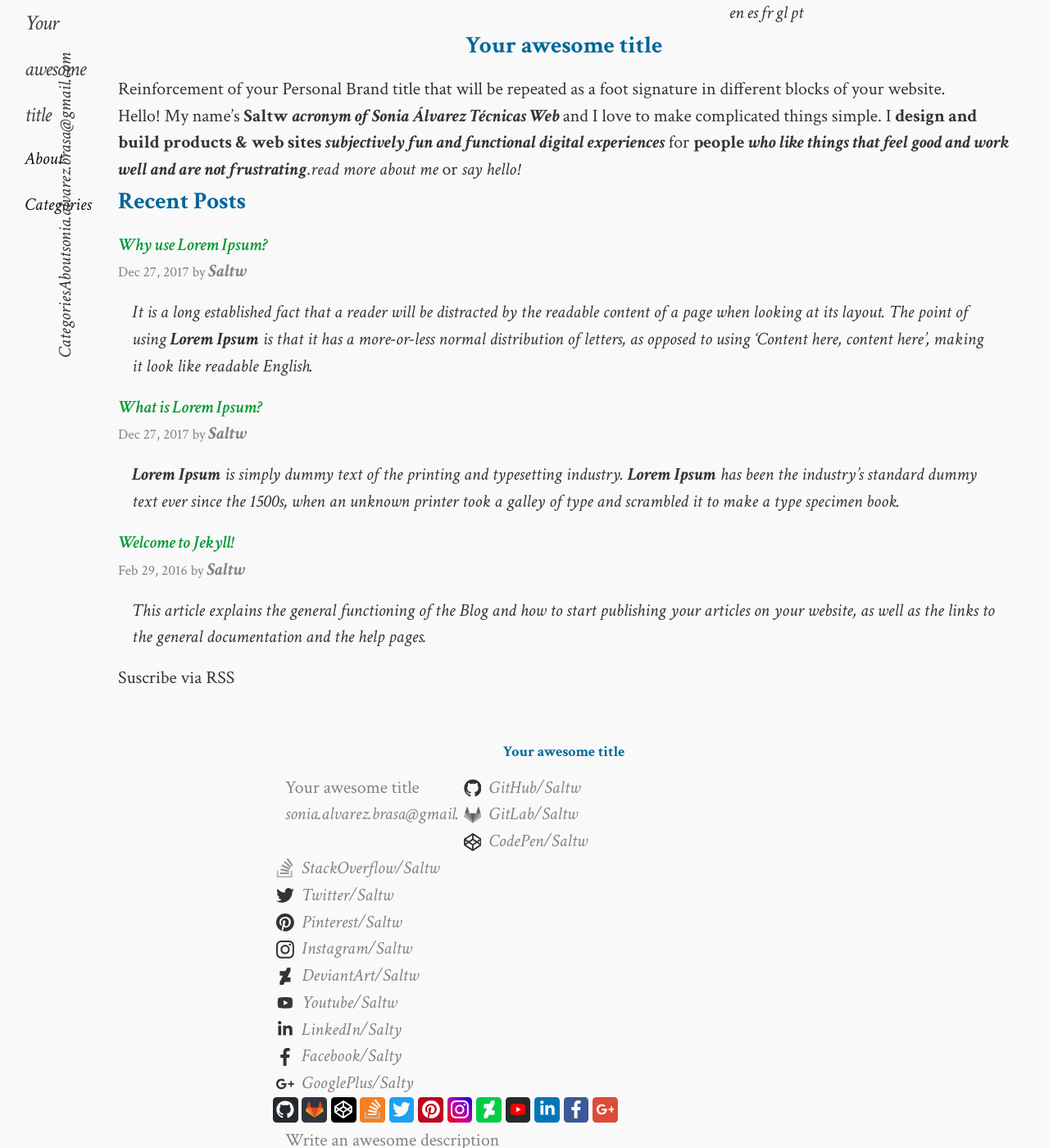
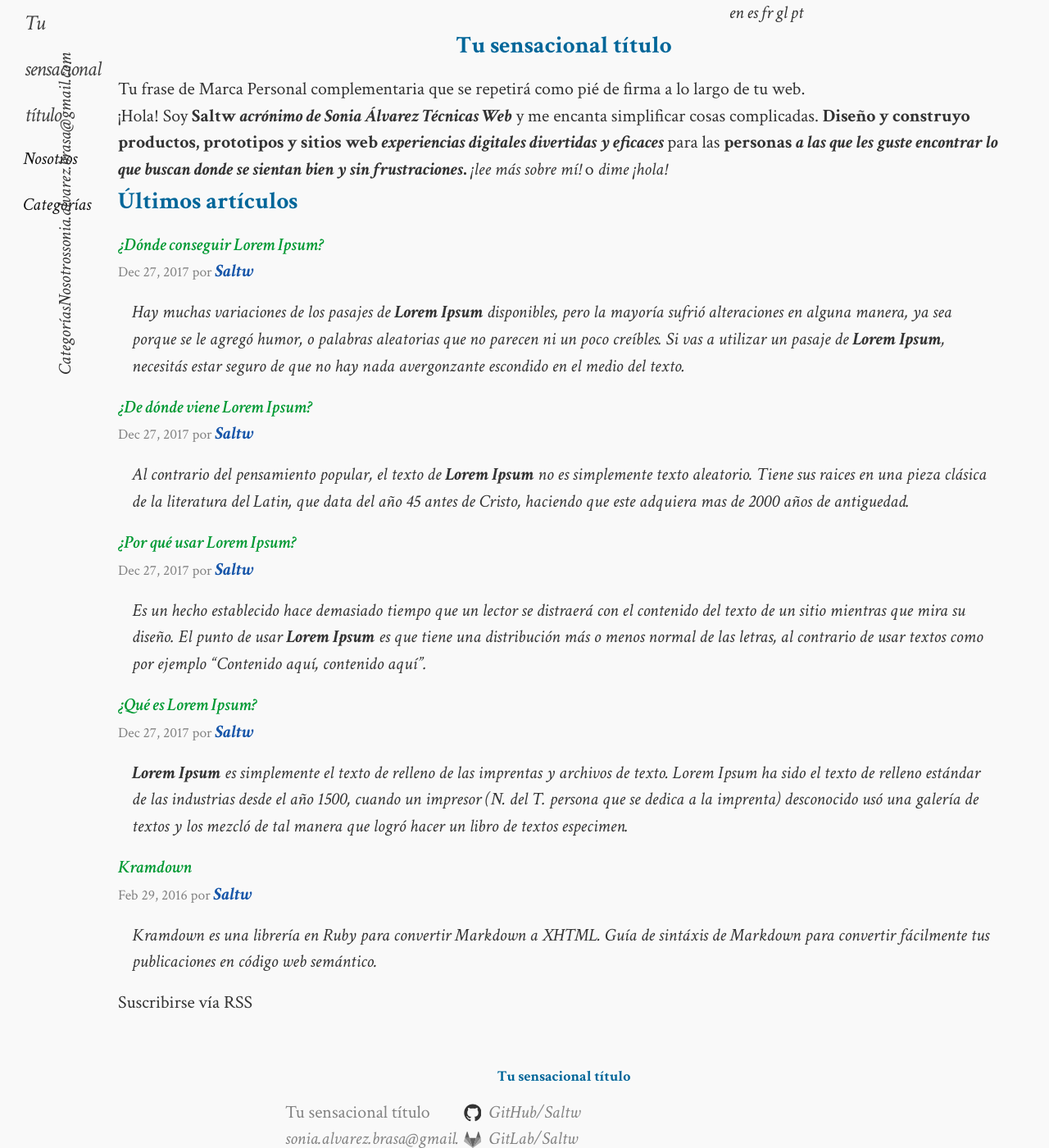
Before and after one commit to SoniaAlvarezBrasa/SoniaAlvarezBrasa.github.io, a Jekyll site: the page built from index.html, in a window 1280 px wide and 1400 px high. Shown: the whole window at 82% size. Built offline with Jekyll 4.4.1, drawn with Linux system fonts in a browser that asks for light colours; some of the changed text lies outside the part shown.

Commit message:
Cambia el idioma predeterminado a es-ES

```diff
--- a/_pages/blog-cat-index-es.html
+++ b/_pages/blog-cat-index-es.html
@@ -13,6 +13,5 @@ metaOgDescription: "Describe en 200 caracteres lo que tus usuarios pueden encont
         <h2>{{ page.title }}</h2>
         {% include nav-blog-cat-icon.html iconid="cat-index" ulclass="distribute" aclass="cross-centro" %}
     </header>
-    {% include svg/tagscloud.svg %}
     {% include blog-cat-index.html %}
 </article>
--- a/_pages/blog-cat-index-fr.html
+++ b/_pages/blog-cat-index-fr.html
@@ -6,12 +6,10 @@ ref: cat-index
 lang: fr
 ---
 
-
-<section>
+<article>
     <header>
         <h2>{{ page.title }}</h2>
         {% include nav-blog-cat-icon.html iconid="cat-index" ulclass="distribute" aclass="cross-centro" %}
     </header>
     {% include blog-cat-index.html %}
-
-</section>
+</article>
--- /dev/null
+++ b/_pages/index-en.html
@@ -0,0 +1,18 @@
+---
+layout: default
+permalink: /home.html
+ref: index
+lang: en
+description: Slogan of your Personal Brand for search engines, the description of your site in RSS and for your general public (156 characters for Google -115 for mobile-)
+---
+
+<article>
+    <header>
+        <h2>{{ site.title[page.lang] }}</h2>
+        <p>{{ site.subtitle[page.lang] }}</p>
+        <nav></nav>
+    </header>
+    <p>Hello! My name’s <strong>Saltw <i>acronym of Sonia Álvarez Técnicas Web </i></strong>and I love to make complicated things simple. I <strong>design and build products & web sites <i>subjectively fun and functional digital experiences </i></strong>for <strong>people <i>who like things that feel good and work well and are not frustrating</i></strong>.<a href="#"> read more about me</a> or <a href="#">say hello!</a></p>
+</article>
+
+{% include paginate.html %}
--- a/_pages/index-es.html
+++ /dev/null
@@ -1,18 +0,0 @@
----
-layout: default
-permalink: /inicio.html
-ref: index
-lang: es
-metaDescription: Eslogan de tu Marca Personal para buscadores, la descripción de tu sitio en rss y para tu público en general (156 caracteres para Google -115 para móvil-)
----
-
-<article>
-    <header>
-        <h2>{{ site.title[page.lang] }}</h2>
-        <p>{{ site.subtitle[page.lang] }}</p>
-        <nav></nav>
-    </header>
-    <p>¡Hola! Soy <strong>{{ site.tradename }}<i> acrónimo de {{ site.alternatename[page.lang] }}</i></strong> y me encanta simplificar cosas complicadas. <strong>Diseño y construyo productos, prototipos y sitios web <i>experiencias digitales divertidas y eficaces </i></strong> para las <strong>personas <i>a las que les guste encontrar lo que buscan donde se sientan bien y sin frustraciones</i>. </strong><a href="#">¡lee más sobre mí! </a> o <a href="#">dime ¡hola!</a>
-</article>
-
-{% include paginate.html %}
--- a/index.html
+++ b/index.html
@@ -1,8 +1,8 @@
 ---
 layout: default
 ref: index
-lang: en
-description: Slogan of your Personal Brand for search engines, the description of your site in RSS and for your general public (156 characters for Google -115 for mobile-)
+lang: es
+metaDescription: Eslogan de tu Marca Personal para buscadores, la descripción de tu sitio en rss y para tu público en general (156 caracteres para Google -115 para móvil-)
 ---
 
 <article>
@@ -11,7 +11,7 @@ description: Slogan of your Personal Brand for search engines, the description o
         <p>{{ site.subtitle[page.lang] }}</p>
         <nav></nav>
     </header>
-    <p>Hello! My name’s <strong>Saltw <i>acronym of Sonia Álvarez Técnicas Web </i></strong>and I love to make complicated things simple. I <strong>design and build products & web sites <i>subjectively fun and functional digital experiences </i></strong>for <strong>people <i>who like things that feel good and work well and are not frustrating</i></strong>.<a href="#"> read more about me</a> or <a href="#">say hello!</a></p>
+    <p>¡Hola! Soy <strong>{{ site.tradename }}<i> acrónimo de {{ site.alternatename[page.lang] }}</i></strong> y me encanta simplificar cosas complicadas. <strong>Diseño y construyo productos, prototipos y sitios web <i>experiencias digitales divertidas y eficaces </i></strong> para las <strong>personas <i>a las que les guste encontrar lo que buscan donde se sientan bien y sin frustraciones</i>. </strong><a href="#">¡lee más sobre mí! </a> o <a href="#">dime ¡hola!</a>
 </article>
 
 {% include paginate.html %}
```
Also changed, not shown: _includes/svg/tagscloud.svg.
